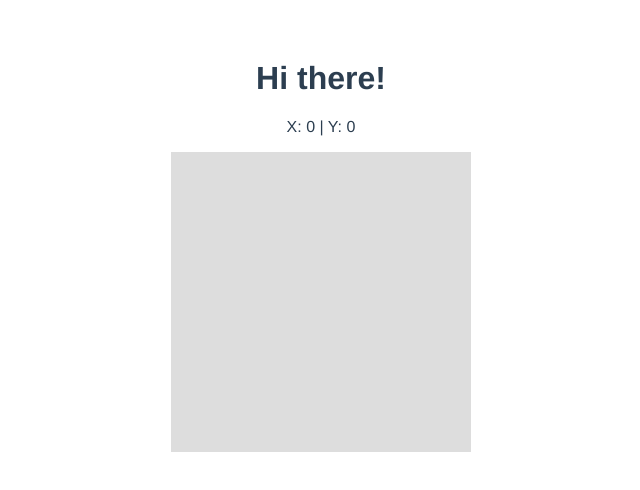
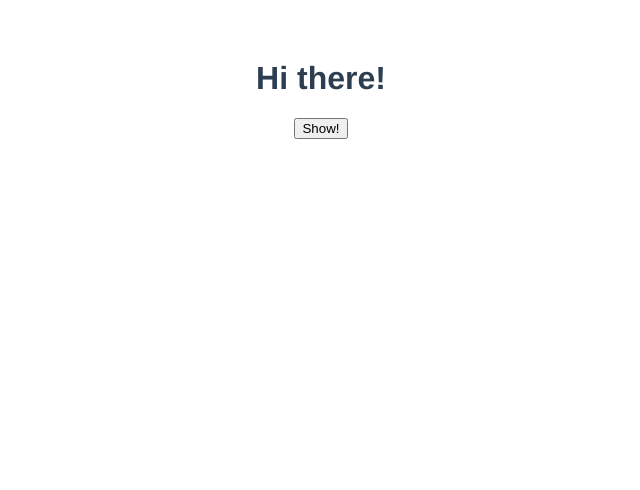
Before and after one commit to kammradt/udemy-vuejs-firebase, a Vue app in the folder basic-review-vue/: page / in a window 1280 px wide. Shown: the top 490 px of the page, without its empty margins (319-959 px from the left). Built offline with nearby package versions, Linux system fonts and the light colour scheme.

Commit message:
:sparkles: - Using v-if

```diff
--- a/basic-review-vue/src/App.vue
+++ b/basic-review-vue/src/App.vue
@@ -1,10 +1,8 @@
 <template>
   <div id="app">
     <h1>Hi there!</h1>
-    <p>X: {{ coords.x }} | Y: {{ coords.y }} </p>
-    <div class="canvas" @mousemove="getCoords">
-
-    </div>
+    <button @click="showName = !showName">{{ buttonText }}</button>
+    <p v-if="showName">Hi!</p>
   </div>
 </template>
 
@@ -14,16 +12,12 @@ export default {
   name: 'app',
   data() {
     return {
-      coords: {
-        x: 0,
-        y: 0
-      }
+      showName: false
     }
   },
-  methods: {
-    getCoords(e) {
-      this.coords.x = e.offsetX
-      this.coords.y = e.offsetY
+  computed: {
+    buttonText() {
+      return this.showName ? 'Hide!' : 'Show!';
     }
   }
 }
@@ -38,11 +32,4 @@ export default {
   color: #2c3e50;
   margin-top: 60px;
 }
-.canvas {
-  width: 300px;
-  height: 300px;
-  margin-top: 20px;
-  background: #ddd;
-  margin: auto
-}
 </style>
```
